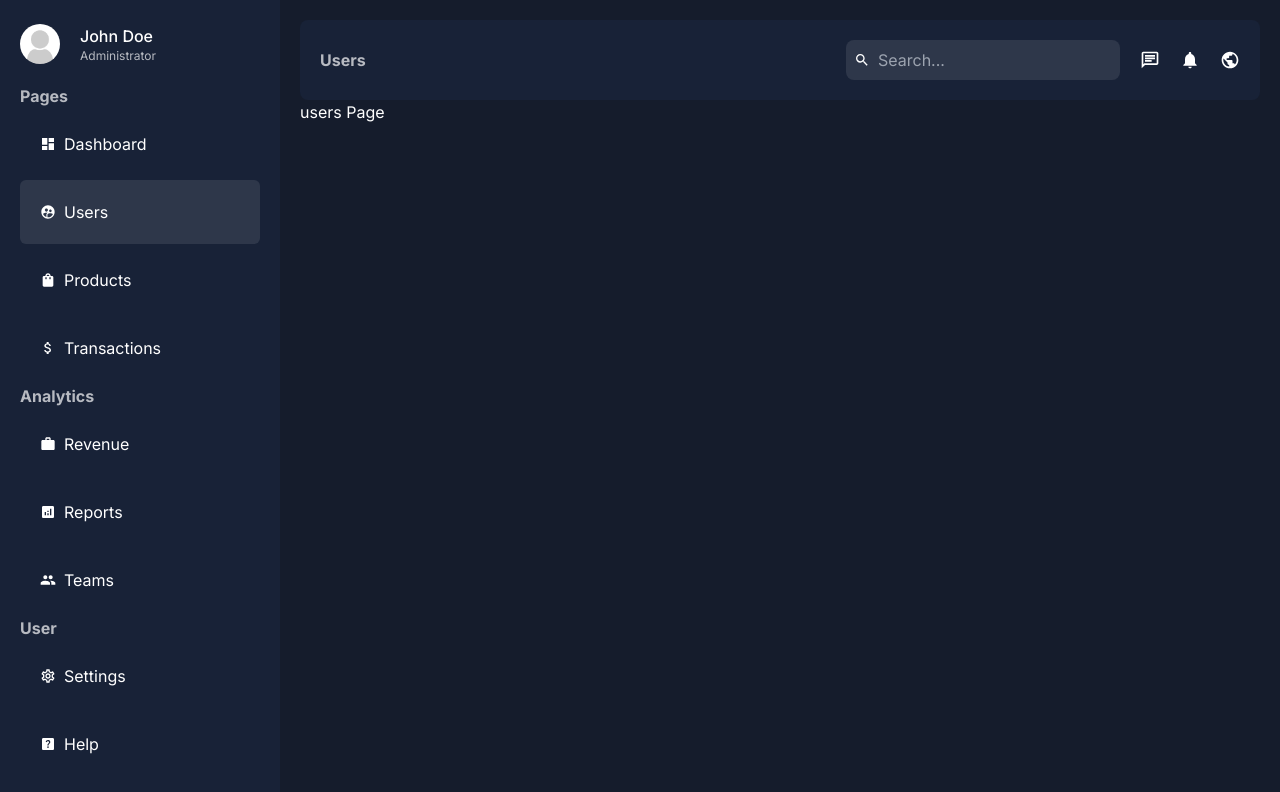
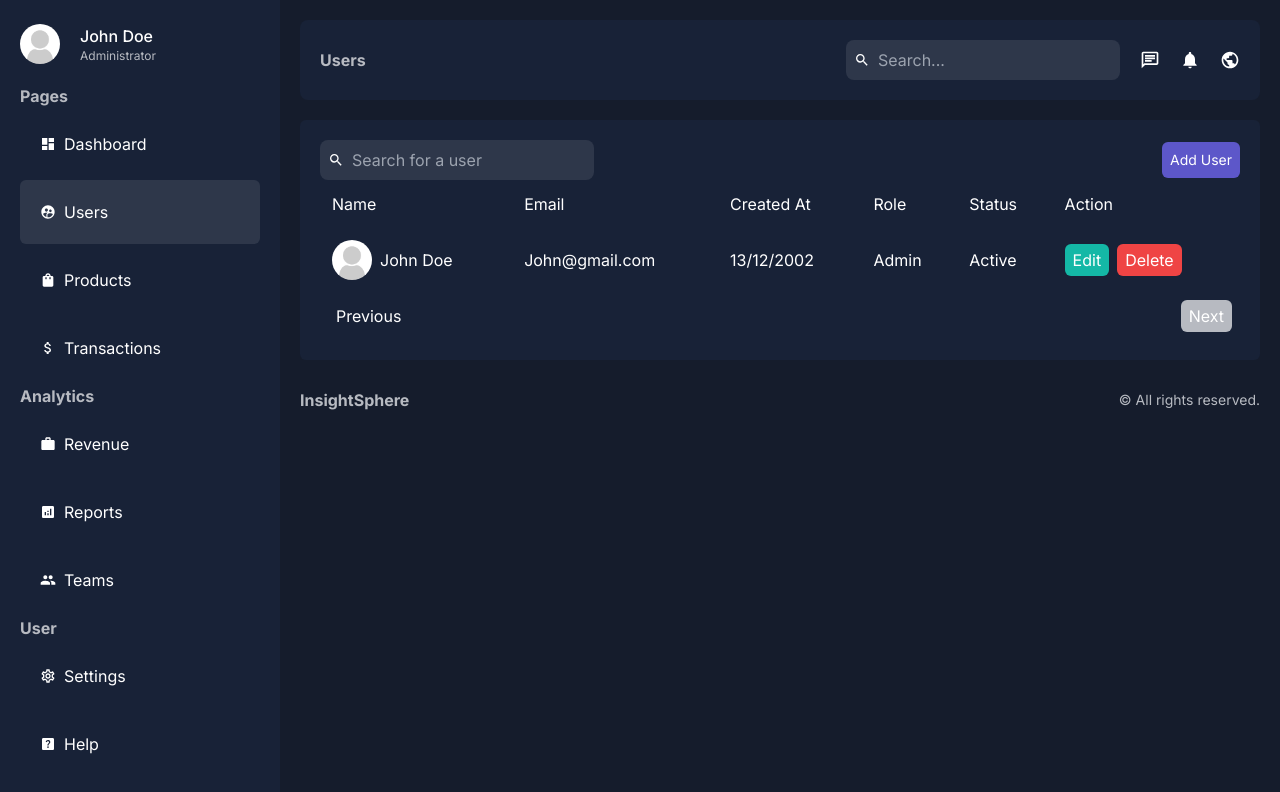
Before and after one commit to Mudassirkhan2/InsightSphere, a Next.js app: page /users in a window 1280 px wide. Shown: the top 792 px of the page. Built offline with nearby package versions, Linux system fonts and the light colour scheme.

Commit message:
✨Feat : implement users page

```diff
--- a/app/layout.js
+++ b/app/layout.js
@@ -1,13 +1,14 @@
 import { Inter } from 'next/font/google'
 import './globals.css'
-import Navbar from '@/components/dashboard/Navbar'
-import Sidebar from '@/components/dashboard/sidebar/Sidebar'
+import Navbar from '@/components/layout/Navbar'
+import Sidebar from '@/components/layout/sidebar/Sidebar'
+import Footer from '@/components/layout/Footer'
 
 const inter = Inter({ subsets: ['latin'] })
 
 export const metadata = {
-  title: 'Create Next App',
-  description: 'Generated by create next app',
+  title: 'InsightSphere',
+  description: 'Admin Dashboard built with Next.js ,Rechart ,MongoDB and TailwindCSS -Mudassir Khan',
 }
 
 export default function RootLayout({ children }) {
@@ -21,6 +22,7 @@ export default function RootLayout({ children }) {
           <div className='flex-[4] p-5'>
             <Navbar/>
             {children}
+            <Footer/>
           </div>
         </div>
       </body>
--- a/app/users/page.jsx
+++ b/app/users/page.jsx
@@ -1,9 +1,53 @@
+import Pagination from '@/components/common/Pagination'
+import Search from '@/components/common/Search'
+import Image from 'next/image'
+import Link from 'next/link'
 import React from 'react'
 
 const page = () => {
     return (
-        <div>
-            <h1>users Page</h1>
+        <div className='p-5 mt-5 rounded-md bg-softBg'>
+            <div className='flex items-center justify-between'>
+                <Search placeholder='Search for a user' />
+                <Link href='/users/add'>
+                    <button className='p-2 text-sm bg-[#5d57c9] text-white rounded-md cursor-pointer border-none'>Add User</button>
+                </Link>
+            </div>
+            <table className='w-full'>
+                <thead>
+                    <tr>
+                        <td className='p-3'>Name</td>
+                        <td className='p-3'>Email</td>
+                        <td className='p-3'>Created At</td>
+                        <td className='p-3'>Role</td>
+                        <td className='p-3'>Status</td>
+                        <td className='p-3'>Action</td>
+                    </tr>
+                </thead>
+                <tbody>
+                    <tr>
+                        <td className='p-3'>
+                            <div className='flex items-center gap-2'>
+                                <Image src='/noavatar.png' width={40} height={40} className='object-cover rounded-full' />
+                                John Doe
+                            </div>
+                        </td>
+                        <td className='p-3'>John@gmail.com</td>
+                        <td className='p-3'>13/12/2002</td>
+                        <td className='p-3'>Admin</td>
+                        <td className='p-3'>Active</td>
+                        <td className='p-3'>
+                            <div className='flex gap-2'>
+                                <Link href='/users/edit'>
+                                    <button className='px-2 py-1 text-white bg-teal-500 border-none rounded-md cursor-pointer'>Edit</button>
+                                </Link>
+                                <button className='px-2 py-1 text-white bg-red-500 border-none rounded-md cursor-pointer'>Delete</button>
+                            </div>
+                        </td>
+                    </tr>
+                </tbody>
+            </table>
+            <Pagination />
         </div>
     )
 }
--- /dev/null
+++ b/components/common/Pagination.jsx
@@ -0,0 +1,16 @@
+import React from 'react'
+
+const Pagination = () => {
+    return (
+        <div className='flex justify-between p-2'>
+            <button className='px-2 py-1 cursor-pointer disabled:cursor-not-allowed'>
+                Previous
+            </button>
+            <button className='px-2 py-1 rounded-md cursor-pointer disabled:cursor-not-allowed bg-softText'>
+                Next
+            </button>
+        </div>
+    )
+}
+
+export default Pagination
--- /dev/null
+++ b/components/common/Search.jsx
@@ -0,0 +1,13 @@
+import React from 'react'
+import { MdSearch } from 'react-icons/md'
+
+const Search = ({ placeholder }) => {
+    return (
+        <div className="flex items-center gap-2 bg-[#2e374a] p-2 rounded-lg" >
+            <MdSearch />
+            <input type="text" name="" id="" placeholder={placeholder} className='bg-transparent border-none text-primary' />
+        </div>
+    )
+}
+
+export default Search
--- /dev/null
+++ b/components/layout/Footer.jsx
@@ -0,0 +1,10 @@
+import React from 'react'
+const Footer = () => {
+    return (
+        <div className='flex items-center justify-between mt-7 text-softText'>
+            <div className='font-bold '>InsightSphere</div>
+            <div className='text-sm'>© All rights reserved.</div>
+        </div>
+    )
+}
+export default Footer
```
Also changed, not shown: components/layout/Navbar.jsx (renamed from components/dashboard/Navbar.jsx), components/layout/sidebar/MenuLinks.jsx (renamed from components/dashboard/sidebar/MenuLinks.jsx), components/layout/sidebar/Sidebar.jsx (renamed from components/dashboard/sidebar/Sidebar.jsx). Lines whose indentation alone changed are shown as unchanged.
